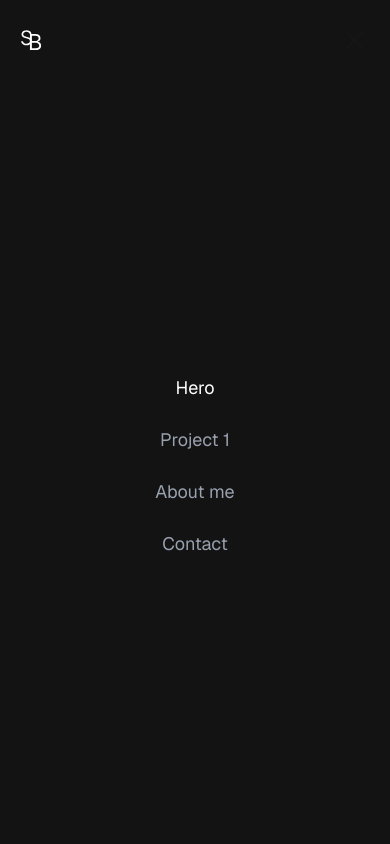
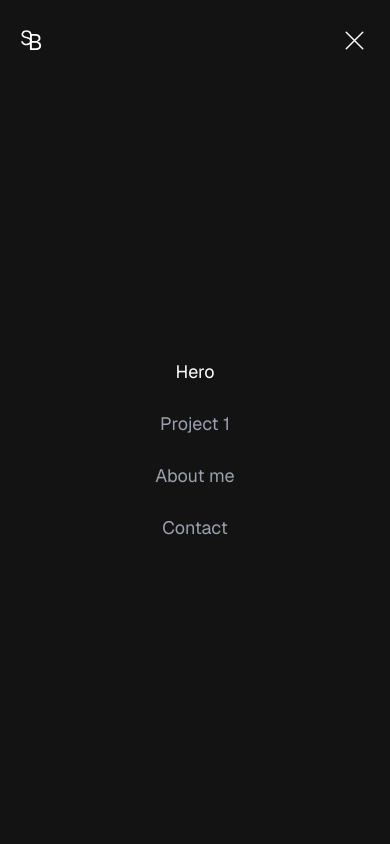
Before and after one commit to Stefan1400/portfolio, a Next.js app: page / in a window 390 px wide. Both pictures are taken after a click on the button 354 px from the left and 40 px from the top of the page. Shown: the top 844 px of the page. Built offline with nearby package versions, Linux system fonts and the light colour scheme.

Commit message:
fix(nav): fix menu close icon visibility and reposition menu links

```diff
--- a/app/components/MenuDropdown.tsx
+++ b/app/components/MenuDropdown.tsx
@@ -19,7 +19,7 @@ export default function MenuDropdown({ menuOpen, toggleMenuOpen, activeSection,
       `}
     >
 
-      <ul className="w-full h-full flex flex-col gap-6 px-6 py-8 text-lg justify-center items-center">
+      <ul className="w-full h-full flex flex-col gap-6 px-6 py-8 pt-0 text-lg justify-center items-center">
           {navItems.map(navItem => (
               <li onClick={toggleMenuOpen} key={navItem.id}>
                 <a href={`#${navItem.id}`} className={`transition-colors duration-150 ease-in-out ${activeSection === navItem.id ? 'text-white' : 'text-gray-400'}`}>
--- a/app/components/Navbar.tsx
+++ b/app/components/Navbar.tsx
@@ -64,7 +64,7 @@ export default function Navbar({}) {
                   ${menuOpen ? "opacity-100 rotate-0 scale-100" : "opacity-0 -rotate-90 scale-75"}
                `}
             >
-               <X size={33} strokeWidth={1} />
+               <X size={33} strokeWidth={1} color="white" />
             </span>
          </button>
 
```
